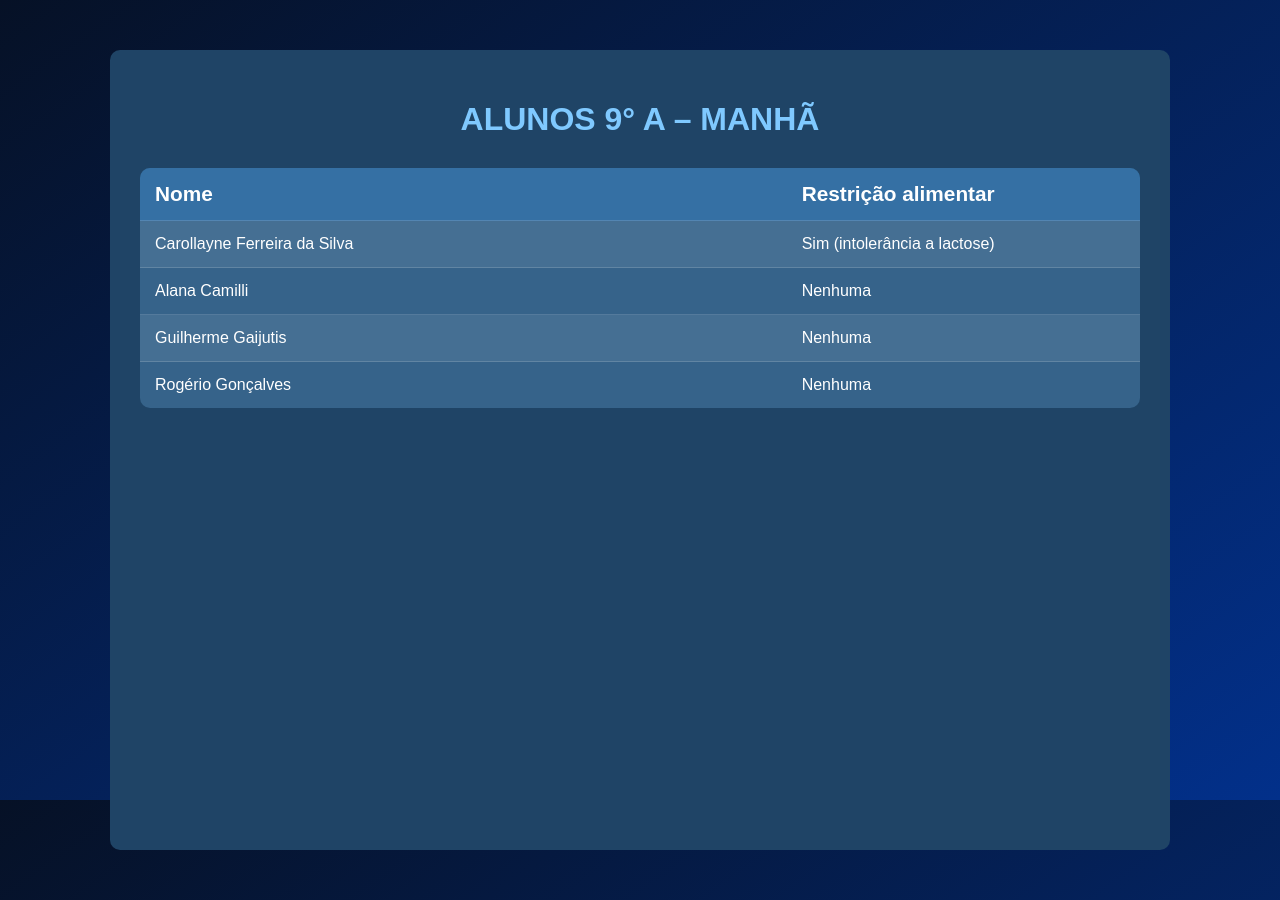
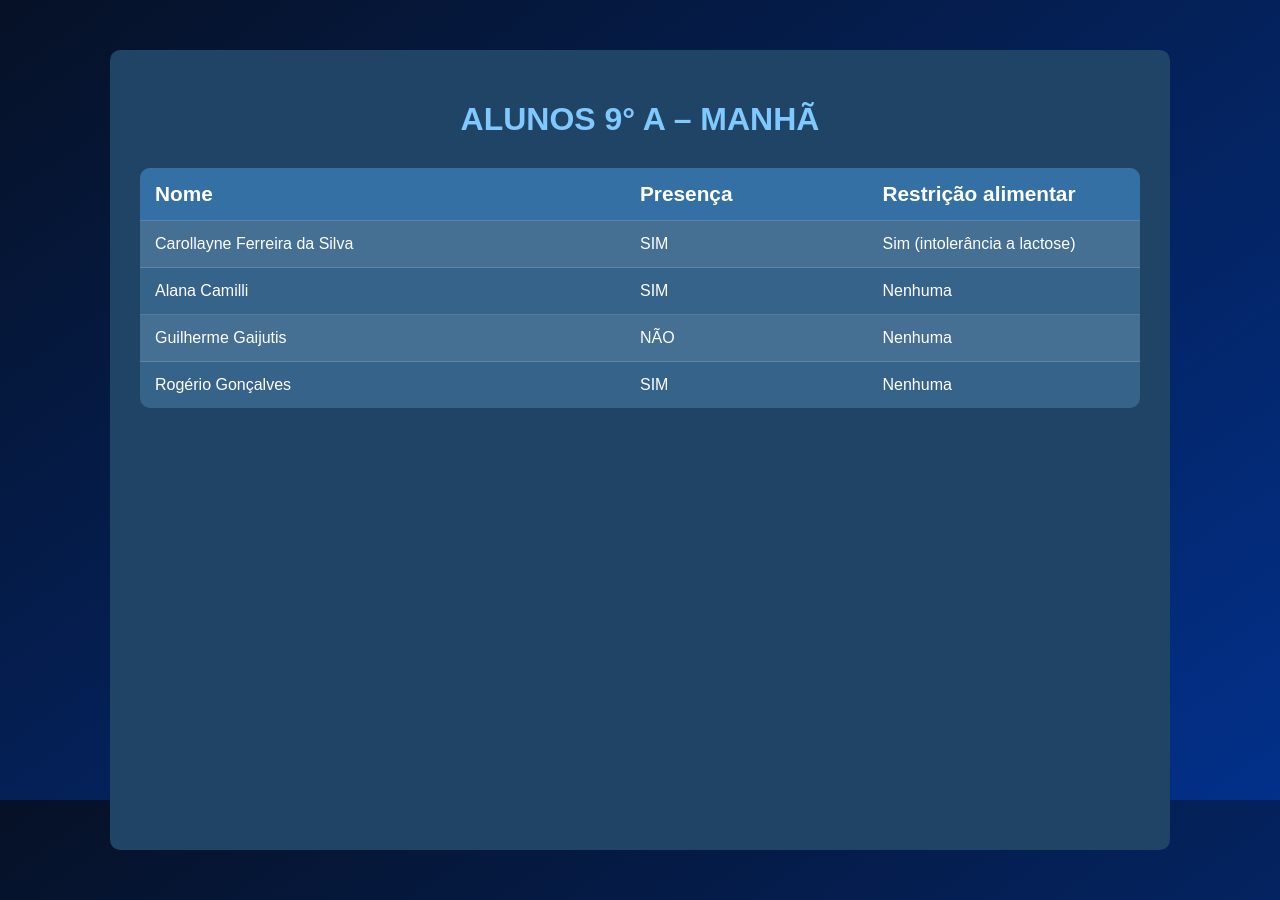
Before and after one commit to JoseLeandroAC/PARA_FEBRACE, a Flask app: template templates/cozinha_relatorio.html in a window 1280 px wide. Run offline with Flask 3, Linux system fonts and the light colour scheme; the template is opened without the code that fills it, so the values that code supplies are empty; some libraries are stand-ins or nearby versions.

Commit message:
Relatorio cozinha
finalizado, acrescentar melhorias

```diff
--- a/templates/cozinha_relatorio.html
+++ b/templates/cozinha_relatorio.html
@@ -43,7 +43,7 @@
         .cabecalho,
         .linha {
             display: grid;
-            grid-template-columns: 2fr 1fr;
+            grid-template-columns: 2fr 1fr 1fr;
             padding: 14px 15px;
             border-bottom: 1px solid rgba(255, 255, 255, 0.15);
         }
@@ -82,26 +82,32 @@
 
                 <div class="cabecalho">
                     <div>Nome</div>
+                    <div>Presença</div>
                     <div>Restrição alimentar</div>
                 </div>
 
                 <div class="linha">
                     <div>Carollayne Ferreira da Silva</div>
+                     <div>SIM</div>
                     <div>Sim (intolerância a lactose)</div>
                 </div>
 
                 <div class="linha">
                     <div>Alana Camilli</div>
+                     <div>SIM</div>
                     <div>Nenhuma</div>
                 </div>
 
                 <div class="linha">
                     <div>Guilherme Gaijutis</div>
+                     <div>NÃO</div>
                     <div>Nenhuma</div>
                 </div>
                 <div class="linha">
                     <div>Rogério Gonçalves</div>
+                     <div>SIM</div>
                     <div>Nenhuma</div>
+
                 </div>
 
             </div>
```
